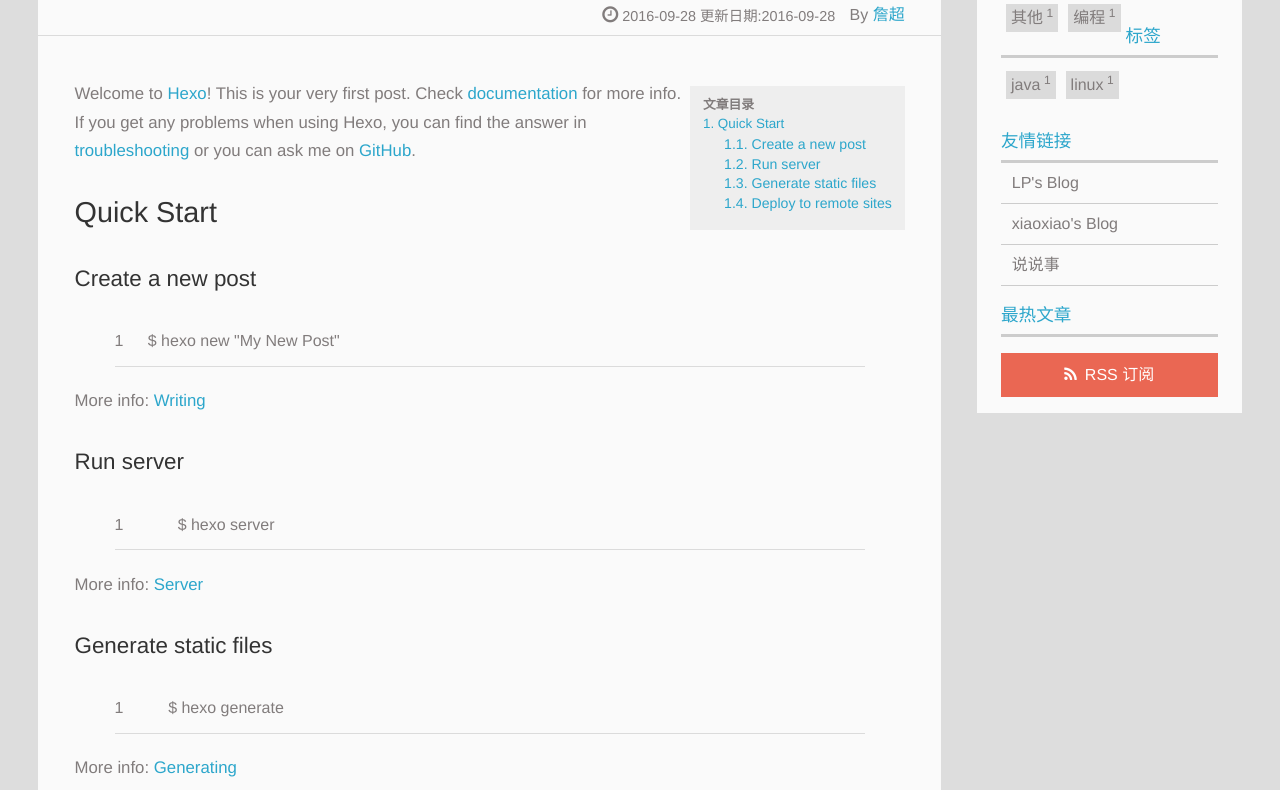
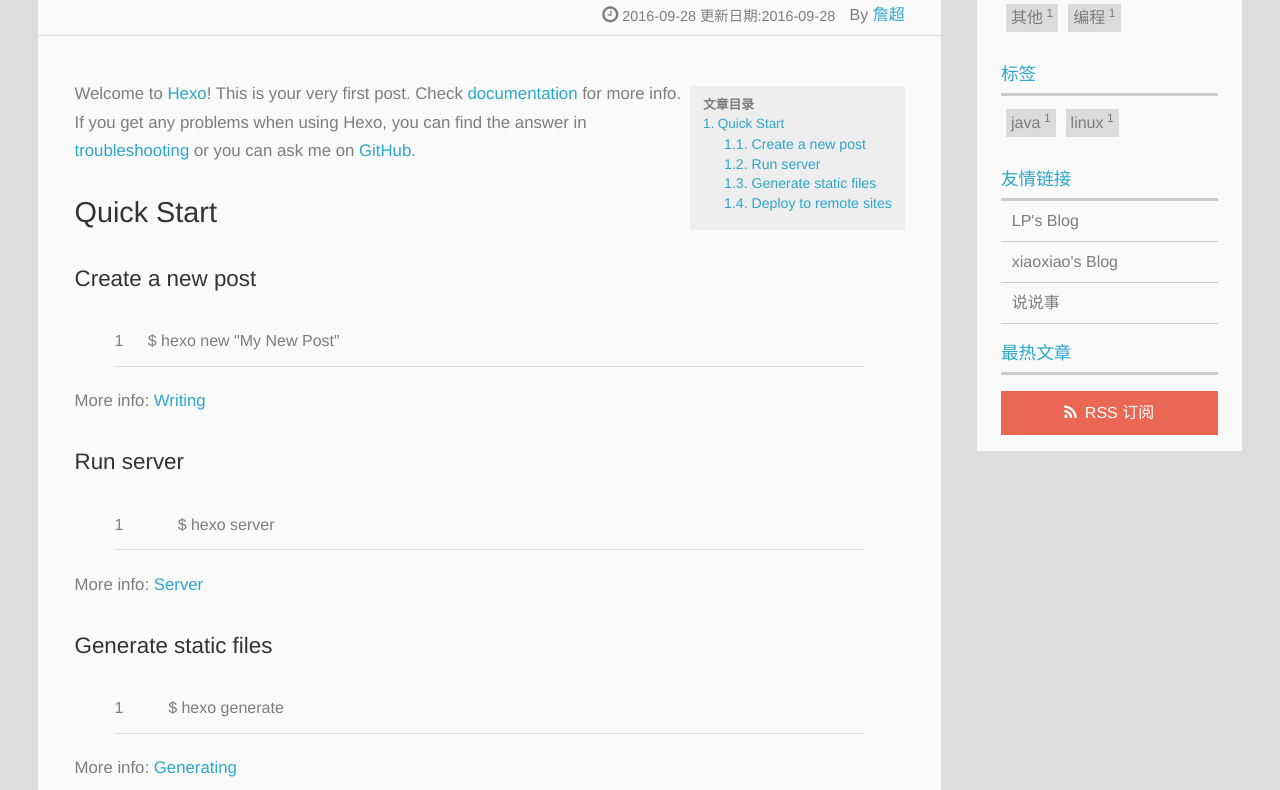
Before and after one commit to runningcamel/runningcamel.github.io, a plain HTML site: page 2016/09/28/hello-world/index.html in a window 1280 px wide. Shown: the part 307-1097 px from the top of the page. Drawn offline with Linux system fonts and the light colour scheme; a script that the page names is missing.

Commit message:
Site updated: 2016-09-29 21:37:15

```diff
--- a/2016/09/28/hello-world/index.html
+++ b/2016/09/28/hello-world/index.html
@@ -146,7 +146,7 @@
 
 <div class="tagslist">
 	<p class="asidetitle">分类</p>
-		<ul>
+		<ul class="clearfix">
 
 			<li><a href="/categories/其他/" title="其他">其他<sup>1</sup></a></li>
 
```
Also changed, not shown: 2016/09/29/about/index.html (+1 -1 lines), 2016/09/29/first-post/index.html (+1 -1 lines), 2016/09/29/sencond-post/index.html (+1 -1 lines), 2016/09/29/third-post/index.html (+1 -1 lines), index.html (+1 -1 lines).
